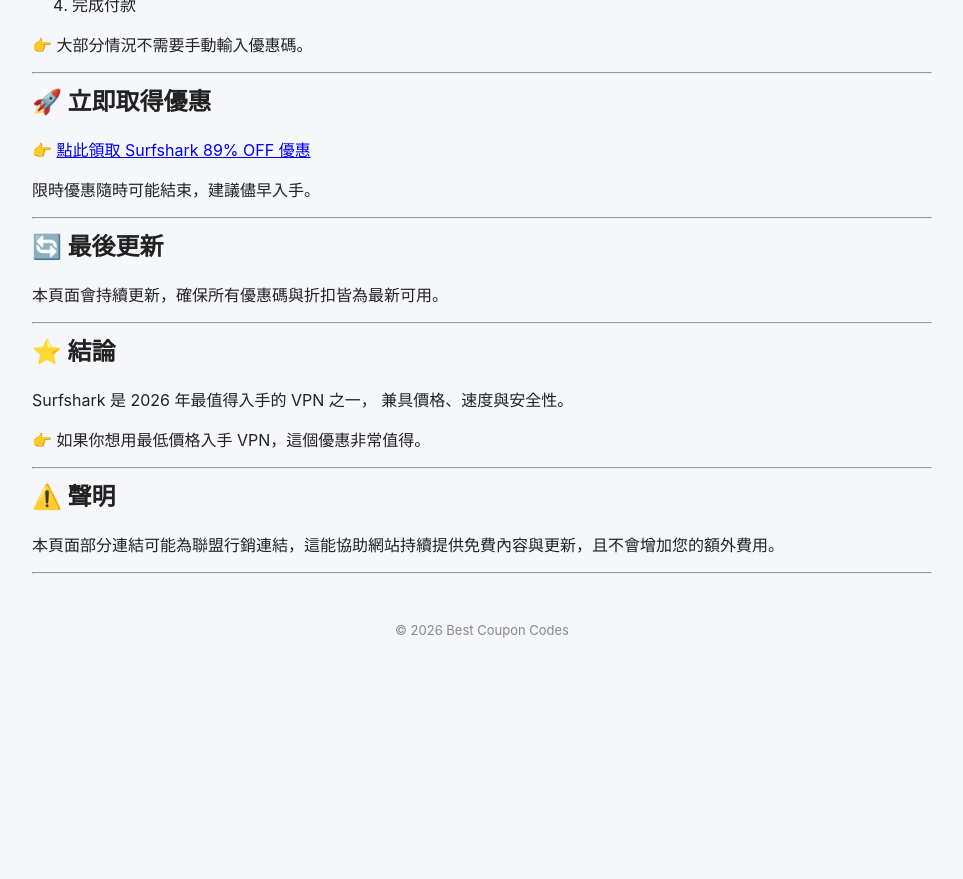
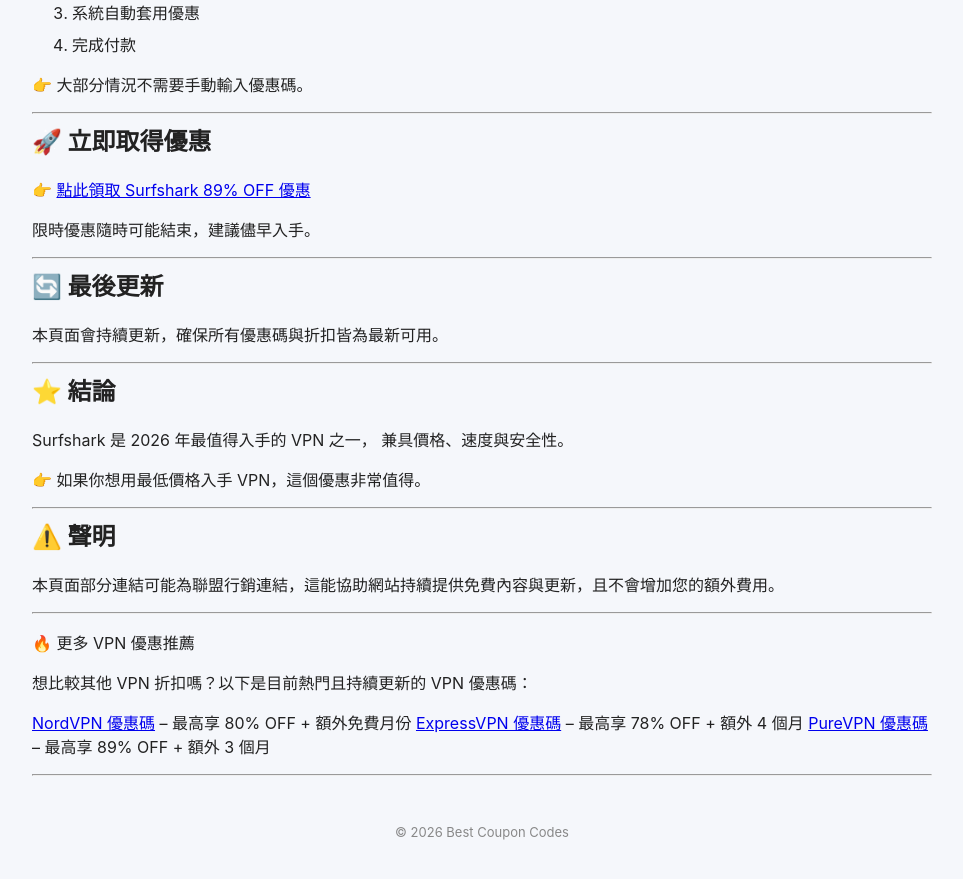
Before and after one commit to BestCouponCodes/best-coupon-codes, a Jekyll site: the page built from surfshark-coupon-code-zh.md, in a window 1280 px wide and 900 px high, scrolled down 1781 px. Shown: the top 879 px of the window, without its empty margins (158-1121 px from the left). Built offline with Jekyll 4.4.1, drawn with Linux system fonts in a browser that asks for light colours; before the commit the page ends 2479 px from its top, so only the background shows below that; some of the changed text lies outside the part shown.

Commit message:
Update Surfshark coupon page with new discounts
Updated last modified date and added more VPN discount recommendations.

```diff
--- a/surfshark-coupon-code-zh.md
+++ b/surfshark-coupon-code-zh.md
@@ -3,11 +3,13 @@ layout: default
 title: Surfshark 優惠碼 2026｜最高 89% 折扣 + 加送額外月份🔥
 description: "整理 2026 最新 Surfshark 優惠碼與折扣資訊，提供有效的 VPN 折扣碼與優惠方案。"
 lang: zh
-last_modified_at: 2026-05-04
+last_modified_at: 2026-06-03
 ---
 
 
 🌐 語言：🇺🇸 [English]({{ site.baseurl }}/surfshark-coupon-code/) | 🇹🇼 繁體中文 | 🇯🇵 [日本語]({{ site.baseurl }}/surfshark-coupon-code-ja/) | 🇰🇷 [한국어]({{ site.baseurl }}/surfshark-coupon-code-ko/)
+
+🏠 [返回優惠碼首頁]({{ site.baseurl }}/)
 
 正在找最新的 **Surfshark 優惠碼 2026** 嗎？
 這裡整理目前最優惠的 Surfshark 折扣方案，讓你用最低價格入手高品質 VPN。
@@ -117,3 +119,13 @@ Surfshark 是 2026 年最值得入手的 VPN 之一，
 本頁面部分連結可能為聯盟行銷連結，這能協助網站持續提供免費內容與更新，且不會增加您的額外費用。
 
 ---
+
+🔥 更多 VPN 優惠推薦
+
+想比較其他 VPN 折扣嗎？以下是目前熱門且持續更新的 VPN 優惠碼：
+
+[NordVPN 優惠碼]({{ site.baseurl }}/nordvpn-coupon-code/) – 最高享 80% OFF + 額外免費月份
+[ExpressVPN 優惠碼]({{ site.baseurl }}/expressvpn-coupon-code/) – 最高享 78% OFF + 額外 4 個月
+[PureVPN 優惠碼]({{ site.baseurl }}/purevpn-coupon-code/) – 最高享 89% OFF + 額外 3 個月
+
+---
```
